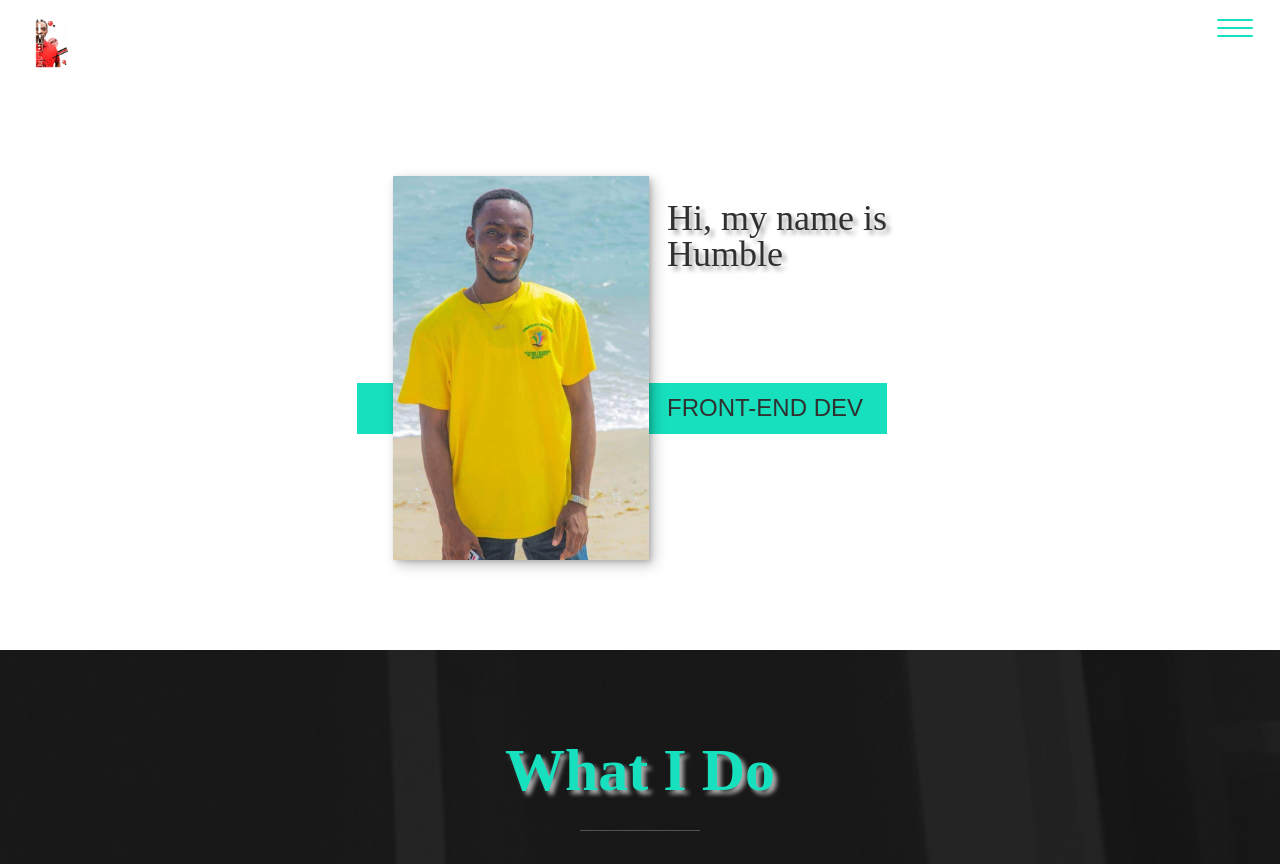
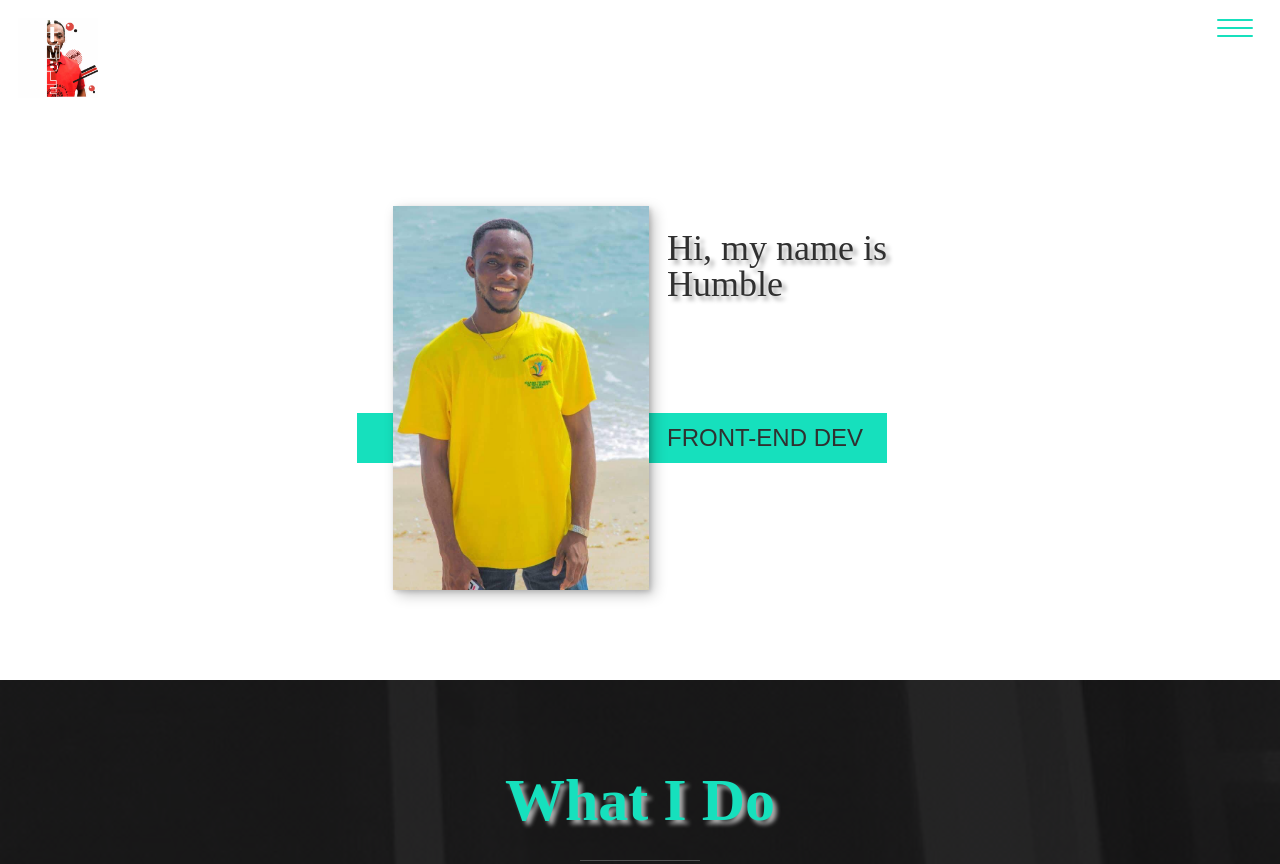
Before and after one commit to isaacoseianane/humble, a plain HTML site: page index.html in a window 1280 px wide. Shown: the top 864 px of the page. Drawn offline with nearby package versions, Linux system fonts and the light colour scheme.

Commit message:
a little changes to the logo

```diff
--- a/css/style.css
+++ b/css/style.css
@@ -152,7 +152,7 @@ header{
 }
 
 .logo{
-    max-width: 50px;
+    max-width: 80px;
 }
 
 
```
